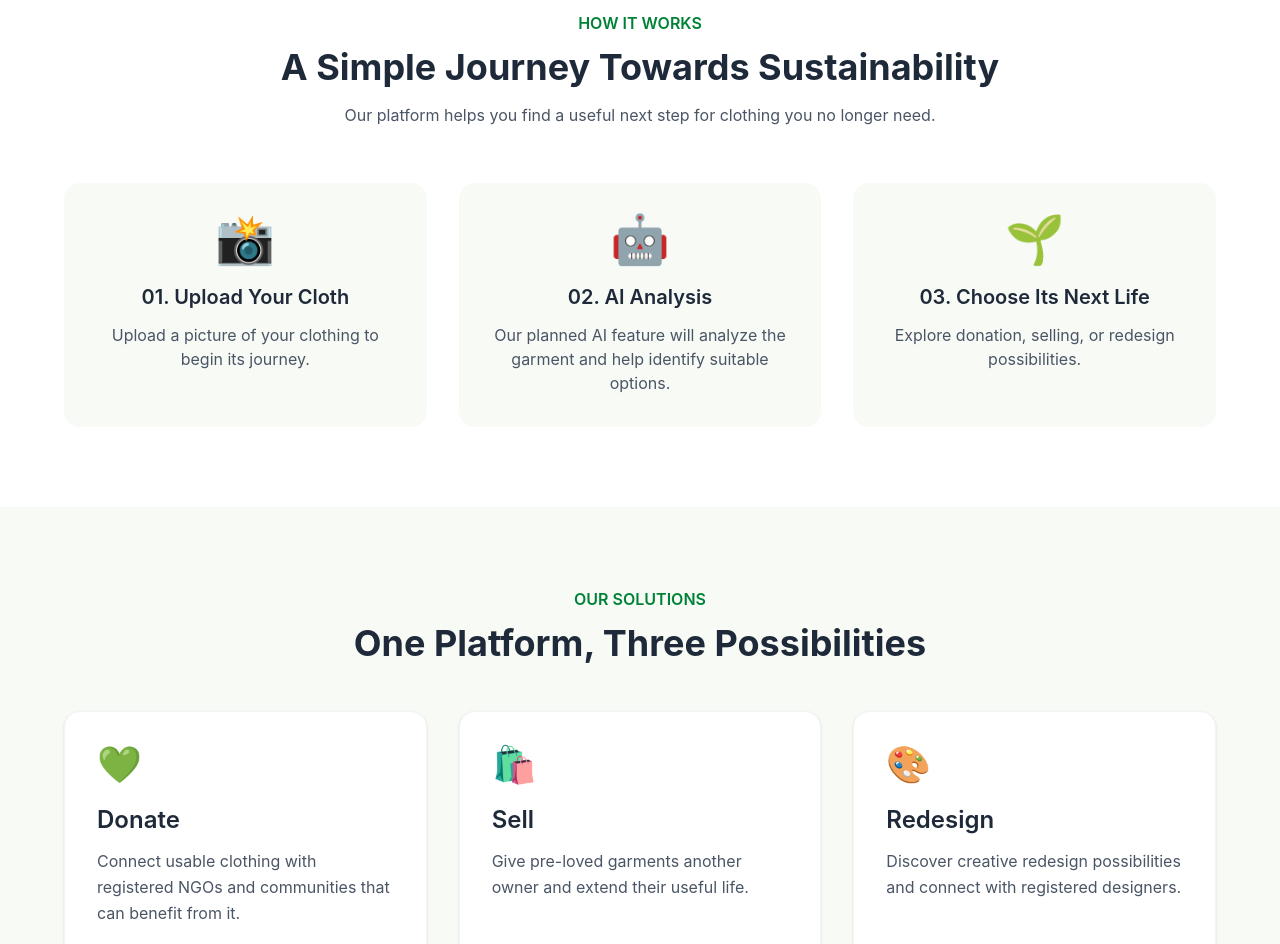
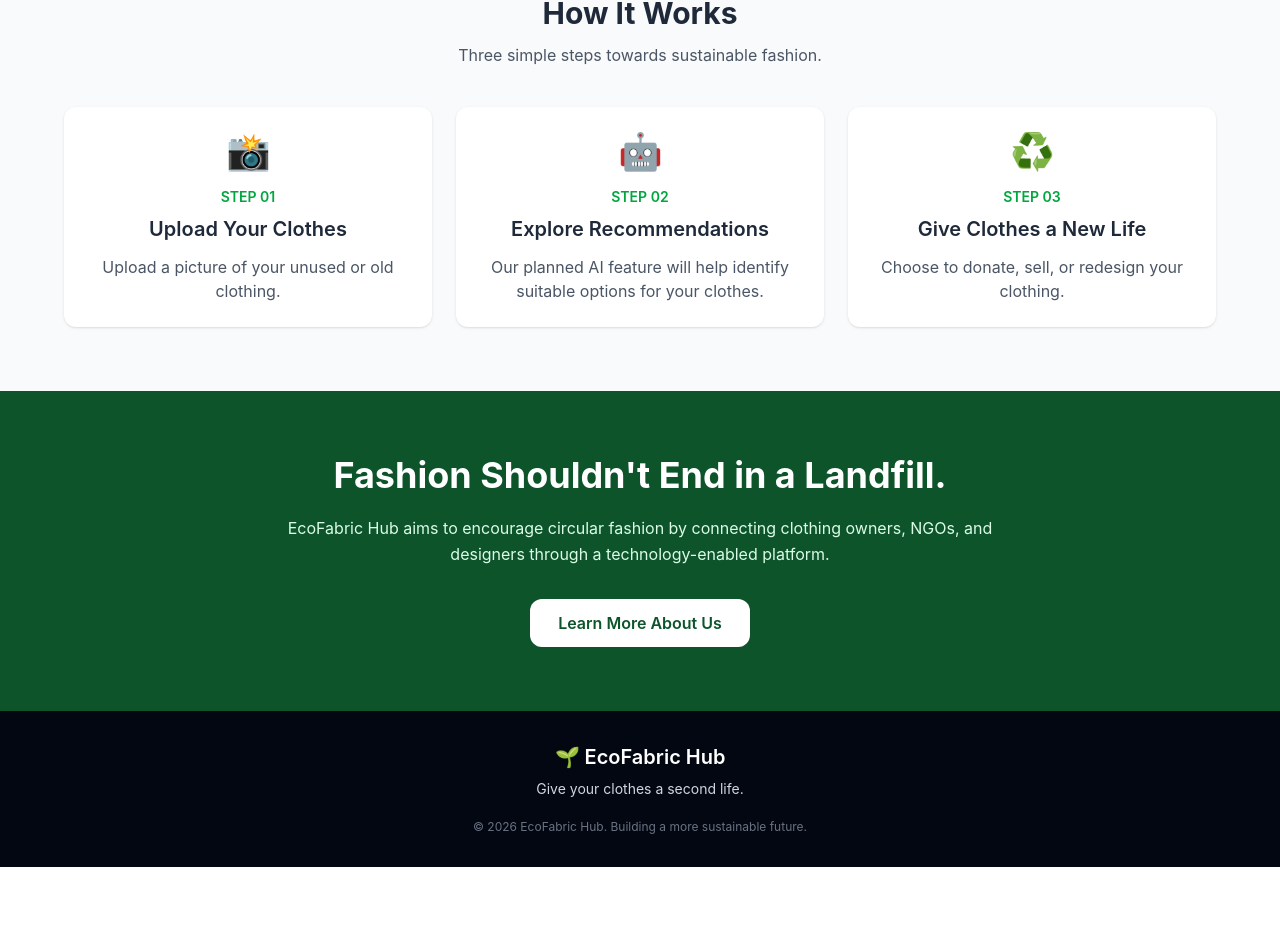
Before and after one commit to pavithragowda05/eco_fabric_hub, a React (Vite) app in the folder frontend/ecofabric-hub/: page / in a window 1280 px wide. Shown: the part 789-1733 px from the top of the page. After the commit the page ends 1656 px from the top, so only its background shows below. Built offline with nearby package versions, Linux system fonts and the light colour scheme.

Commit message:
feat: create reusable HowItWorks component

```diff
--- /dev/null
+++ b/frontend/ecofabric-hub/src/components/HowItWorks.tsx
@@ -0,0 +1,62 @@
+function HowItWorks() {
+  const steps = [
+    {
+      number: "01",
+      title: "Upload Your Clothes",
+      description:
+        "Upload a picture of your unused or old clothing.",
+      icon: "📸",
+    },
+    {
+      number: "02",
+      title: "Explore Recommendations",
+      description:
+        "Our planned AI feature will help identify suitable options for your clothes.",
+      icon: "🤖",
+    },
+    {
+      number: "03",
+      title: "Give Clothes a New Life",
+      description:
+        "Choose to donate, sell, or redesign your clothing.",
+      icon: "♻️",
+    },
+  ];
+
+  return (
+    <section id="how-it-works" className="bg-gray-50 py-16 px-6">
+      <div className="max-w-6xl mx-auto">
+        <h2 className="text-3xl font-bold text-center text-gray-800 mb-3">
+          How It Works
+        </h2>
+
+        <p className="text-center text-gray-600 mb-10">
+          Three simple steps towards sustainable fashion.
+        </p>
+
+        <div className="grid grid-cols-1 md:grid-cols-3 gap-6">
+          {steps.map((step) => (
+            <div
+              key={step.number}
+              className="bg-white p-6 rounded-xl shadow-sm text-center"
+            >
+              <div className="text-4xl mb-4">{step.icon}</div>
+
+              <p className="text-sm font-semibold text-green-600 mb-2">
+                STEP {step.number}
+              </p>
+
+              <h3 className="text-xl font-semibold text-gray-800 mb-3">
+                {step.title}
+              </h3>
+
+              <p className="text-gray-600">{step.description}</p>
+            </div>
+          ))}
+        </div>
+      </div>
+    </section>
+  );
+}
+
+export default HowItWorks;
--- a/frontend/ecofabric-hub/src/pages/Home.tsx
+++ b/frontend/ecofabric-hub/src/pages/Home.tsx
@@ -1,5 +1,6 @@
 
 import { Link } from "react-router-dom"
+import HowItWorks from "../components/HowItWorks";
 
 function Home() {
   return (
@@ -65,99 +66,7 @@ function Home() {
         </div>
       </section>
 
-      {/* How It Works */}
-      <section id="how-it-works" className="py-20 px-6 md:px-16 bg-white">
-
-        <div className="max-w-7xl mx-auto">
-
-          <div className="text-center mb-14">
-            <p className="text-green-700 font-semibold">HOW IT WORKS</p>
-
-            <h2 className="text-3xl md:text-4xl font-bold mt-3">
-              A Simple Journey Towards Sustainability
-            </h2>
-
-            <p className="text-gray-600 mt-4 max-w-2xl mx-auto">
-              Our platform helps you find a useful next step for
-              clothing you no longer need.
-            </p>
-          </div>
-
-          <div className="grid md:grid-cols-3 gap-8">
-
-            <div className="bg-[#f8faf5] p-8 rounded-2xl text-center">
-              <div className="text-5xl mb-5">📸</div>
-              <h3 className="text-xl font-semibold">01. Upload Your Cloth</h3>
-              <p className="text-gray-600 mt-3">
-                Upload a picture of your clothing to begin its journey.
-              </p>
-            </div>
-
-            <div className="bg-[#f8faf5] p-8 rounded-2xl text-center">
-              <div className="text-5xl mb-5">🤖</div>
-              <h3 className="text-xl font-semibold">02. AI Analysis</h3>
-              <p className="text-gray-600 mt-3">
-                Our planned AI feature will analyze the garment
-                and help identify suitable options.
-              </p>
-            </div>
-
-            <div className="bg-[#f8faf5] p-8 rounded-2xl text-center">
-              <div className="text-5xl mb-5">🌱</div>
-              <h3 className="text-xl font-semibold">03. Choose Its Next Life</h3>
-              <p className="text-gray-600 mt-3">
-                Explore donation, selling, or redesign possibilities.
-              </p>
-            </div>
-
-          </div>
-        </div>
-      </section>
-
-      {/* Solutions */}
-      <section className="py-20 px-6 md:px-16">
-
-        <div className="max-w-7xl mx-auto">
-
-          <div className="text-center mb-12">
-            <p className="text-green-700 font-semibold">OUR SOLUTIONS</p>
-            <h2 className="text-3xl md:text-4xl font-bold mt-3">
-              One Platform, Three Possibilities
-            </h2>
-          </div>
-
-          <div className="grid md:grid-cols-3 gap-8">
-
-            <div className="bg-white rounded-2xl p-8 shadow-sm border border-gray-100">
-              <div className="text-4xl mb-5">💚</div>
-              <h3 className="text-2xl font-semibold">Donate</h3>
-              <p className="text-gray-600 mt-3 leading-relaxed">
-                Connect usable clothing with registered NGOs
-                and communities that can benefit from it.
-              </p>
-            </div>
-
-            <div className="bg-white rounded-2xl p-8 shadow-sm border border-gray-100">
-              <div className="text-4xl mb-5">🛍️</div>
-              <h3 className="text-2xl font-semibold">Sell</h3>
-              <p className="text-gray-600 mt-3 leading-relaxed">
-                Give pre-loved garments another owner and
-                extend their useful life.
-              </p>
-            </div>
-
-            <div className="bg-white rounded-2xl p-8 shadow-sm border border-gray-100">
-              <div className="text-4xl mb-5">🎨</div>
-              <h3 className="text-2xl font-semibold">Redesign</h3>
-              <p className="text-gray-600 mt-3 leading-relaxed">
-                Discover creative redesign possibilities and
-                connect with registered designers.
-              </p>
-            </div>
-
-          </div>
-        </div>
-      </section>
+      <HowItWorks />
 
       {/* About section */}
       <section className="bg-green-900 text-white py-16 px-6 md:px-16">
```
